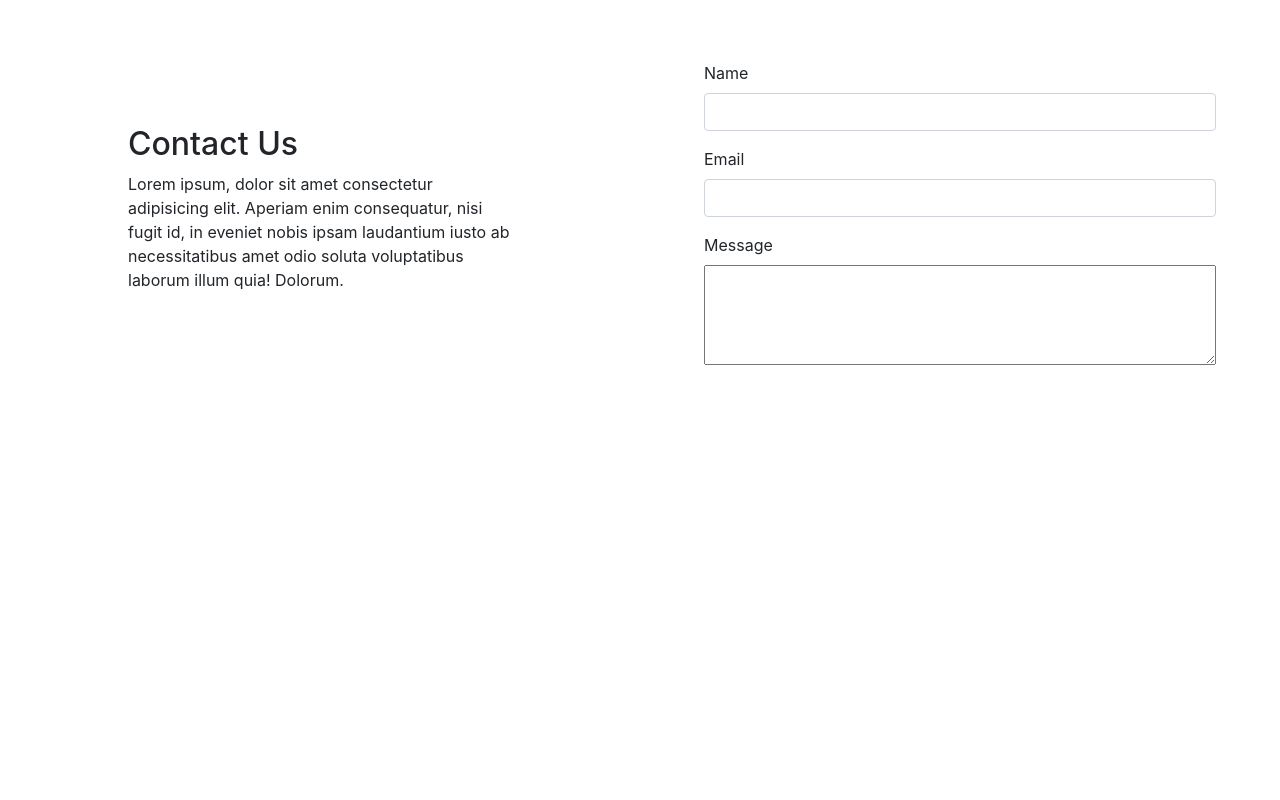
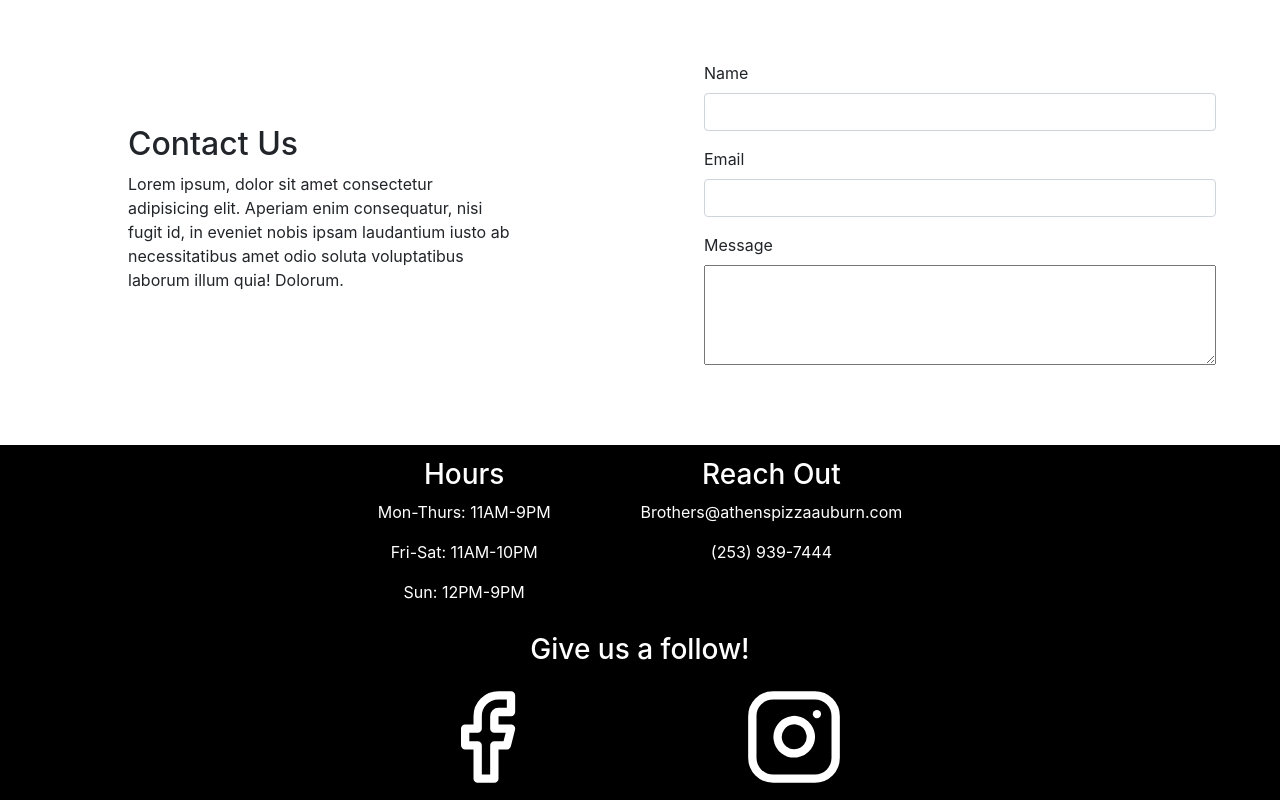
Before and after one commit to BrandonP321/athens-pizza-site, a plain HTML site: page index.html in a window 1280 px wide. Shown: the part 2836-3636 px from the top of the page. Before the commit the page ends 3281 px from the top, so only its background shows below. Drawn offline with nearby package versions, Linux system fonts and the light colour scheme.

Commit message:
created basic footer with hours/contact/social info

```diff
--- a/index.html
+++ b/index.html
@@ -101,6 +101,33 @@
 
     </main>
 
+    <footer>
+        <div class='footer-info d-flex'>
+            <div class='hours'>
+                <h3>Hours</h3>
+                <p>Mon-Thurs: 11AM-9PM</p>
+                <p>Fri-Sat: 11AM-10PM</p>
+                <p>Sun: 12PM-9PM</p>
+            </div>
+            <div class='contact-info'>
+                <h3>Reach Out</h3>
+                <p>Brothers@athenspizzaauburn.com</p>
+                <p>(253) 939-7444</p>
+            </div>
+        </div>
+        <h3 class='follow-text'>Give us a follow!</h3>
+        <div class='socials d-flex'>
+            <!-- facebook link with svg -->
+            <a class='icon-link' href='https://www.facebook.com/Athenspizzaauburn' target='_blank'>
+                <img class='icon' src='assets/img/facebook.svg' alt='facebook'>
+            </a>
+            <!-- instagram link with svg -->
+            <a class='icon-link' href='https://www.instagram.com/athenspizzaauburn/?hl=en' target='_blank'>
+                <img class='icon' src='assets/img/instagram.svg' alt='instagram'>
+            </a>
+        </div>
+    </footer>
+
     <!-- bootstrap scripts -->
     <script src="https://code.jquery.com/jquery-3.5.1.slim.min.js"
         integrity="sha384-DfXdz2htPH0lsSSs5nCTpuj/zy4C+OGpamoFVy38MVBnE+IbbVYUew+OrCXaRkfj"
--- a/style.css
+++ b/style.css
@@ -10,6 +10,12 @@ textarea {
     display: block;
     width: 100%;
     height: 100px;
+}
+
+footer {
+    background-color: black;
+    color: white;
+    text-align: center;
 }
 
 .contact-desc {
@@ -25,6 +31,12 @@ textarea {
 .directions-div {
 }
 
+.footer-info {
+    width: 50%;
+    margin: 0 auto;
+    justify-content: space-around;
+}
+
 .hero {
     display: block;
     margin: 0 auto;
@@ -33,6 +45,11 @@ textarea {
 .hero-div {
     background-color: black;
     padding: 70px;
+}
+
+.icon {
+    height: 100px;
+    width: 100px;
 }
 
 .map {
@@ -60,6 +77,16 @@ textarea {
     height: auto;
 }
 
+.socials {
+    width: 50%;
+    margin: 0 auto;
+    justify-content: space-around;
+}
+
+.socials, .footer-info {
+    padding: 1%;
+}
+
 .square {
     display: block;
 }
```
Also changed, not shown: assets/img/facebook.svg (added), assets/img/instagram.svg (added), 1 other file.
